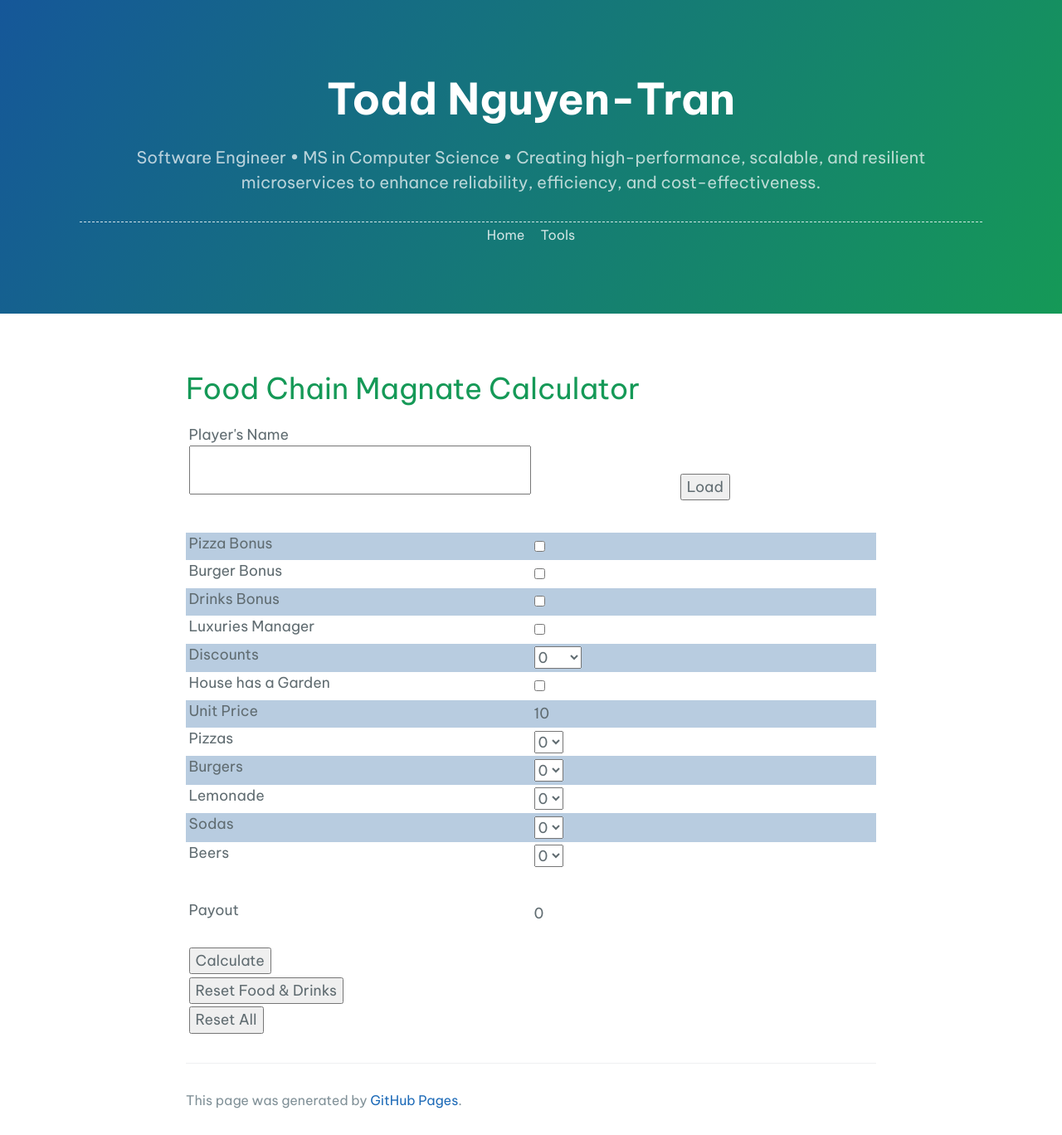
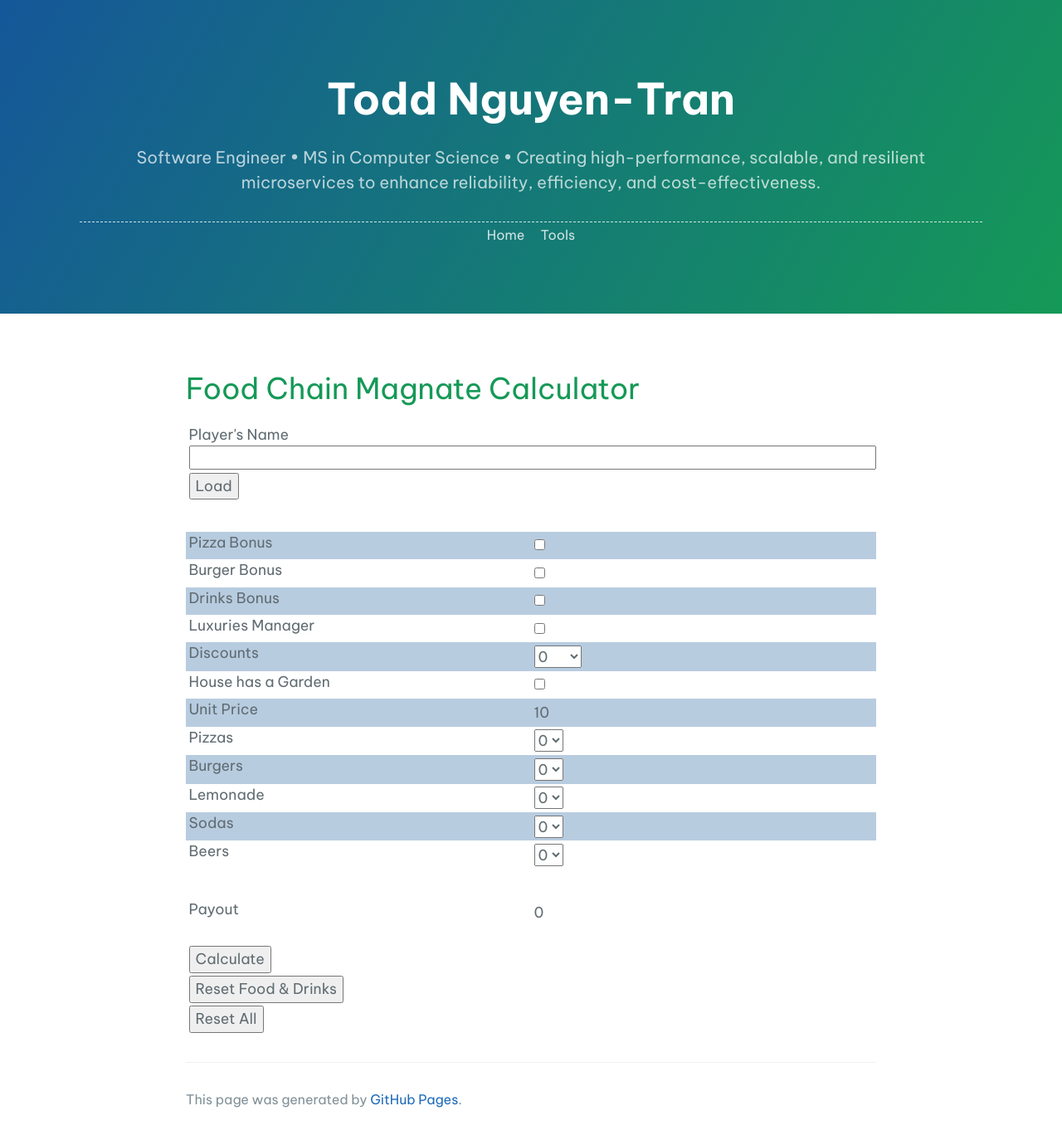
Before and after one commit to toddnguyen47/toddnguyen47.github.io, a Jekyll site: the page built from food-chain-magnate-calculator.html, in a window 1280 px wide. Shown: the whole page at 83% size. Built offline with Jekyll 4.4.1, drawn with Linux system fonts in a browser that asks for light colours; some web fonts are replaced.

Commit message:
Make player's name and loading in different rows
Instead of on the same row but 2 columns

```diff
--- a/Gemfile
+++ b/Gemfile
@@ -36,3 +36,4 @@
 # 2025-03-20: Additional gems
 
 gem 'jekyll-seo-tag'
+gem 'openssl', '~> 3.2'
--- a/_sass/mysass.scss
+++ b/_sass/mysass.scss
@@ -271,8 +271,3 @@
   align-self: end;    /* Aligns item to the bottom (end of the column/block axis) */
   justify-self: start; /* Aligns item to the left (start of the row/inline axis) */
 }
-
-.align-bottom-center {
-  align-self: end;    /* Aligns item to the bottom (end of the column/block axis) */
-  justify-self: center;
-}
--- a/food-chain-magnate-calculator.html
+++ b/food-chain-magnate-calculator.html
@@ -9,15 +9,17 @@
 
 <div class="grid-container-2-columns">
   <div class="row">
-    <div class="grid-item">
+    <div class="grid-item span-two-columns">
       <div>
         <label for="player-name">Player's Name</label>
       </div>
       <div>
-        <textarea class="width-100" id="player-name" name="player-name"></textarea>
+        <input class="width-100" type="text" id="player-name" name="player-name"></input>
       </div>
     </div>
-    <div class="grid-item align-bottom-center">
+  </div>
+  <div class="row">
+    <div class="grid-item">
       <button id="load-player-name-button">Load</button>
     </div>
   </div>
```
Also changed, not shown: Gemfile.lock.
